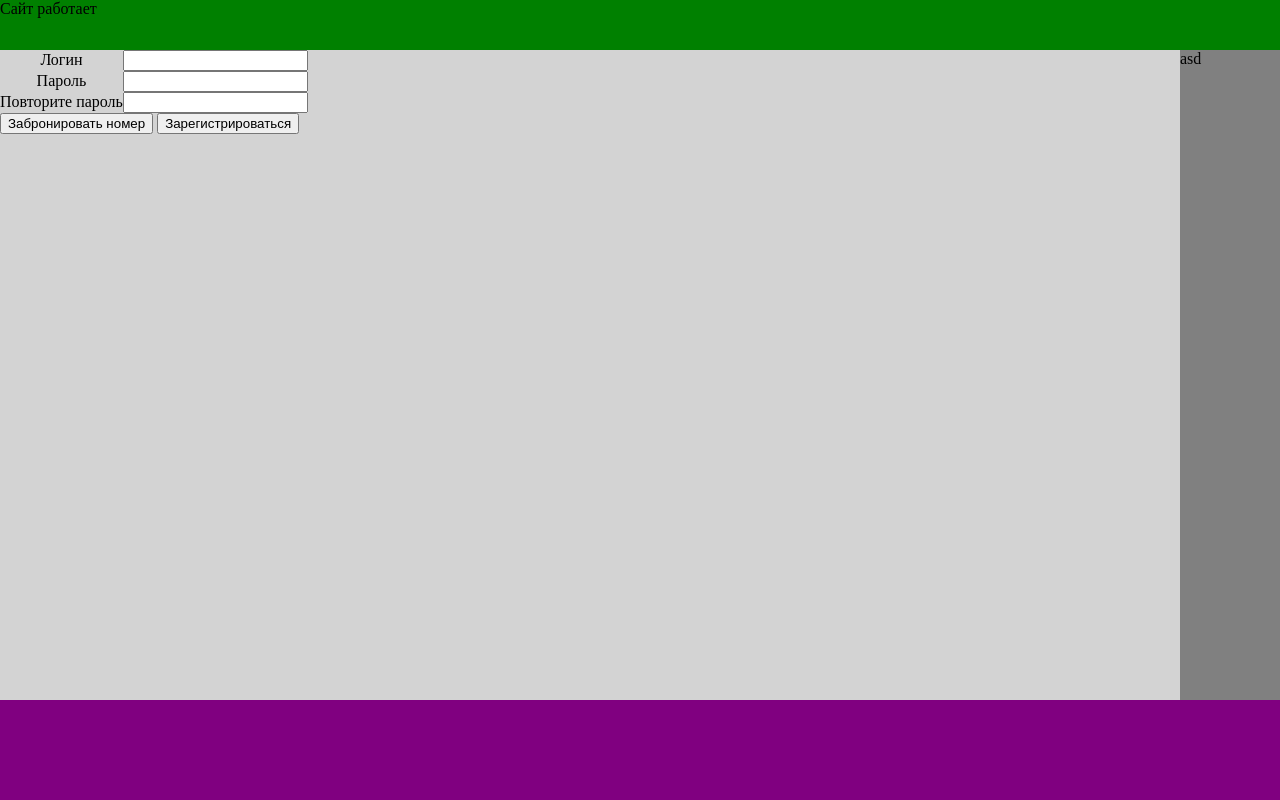
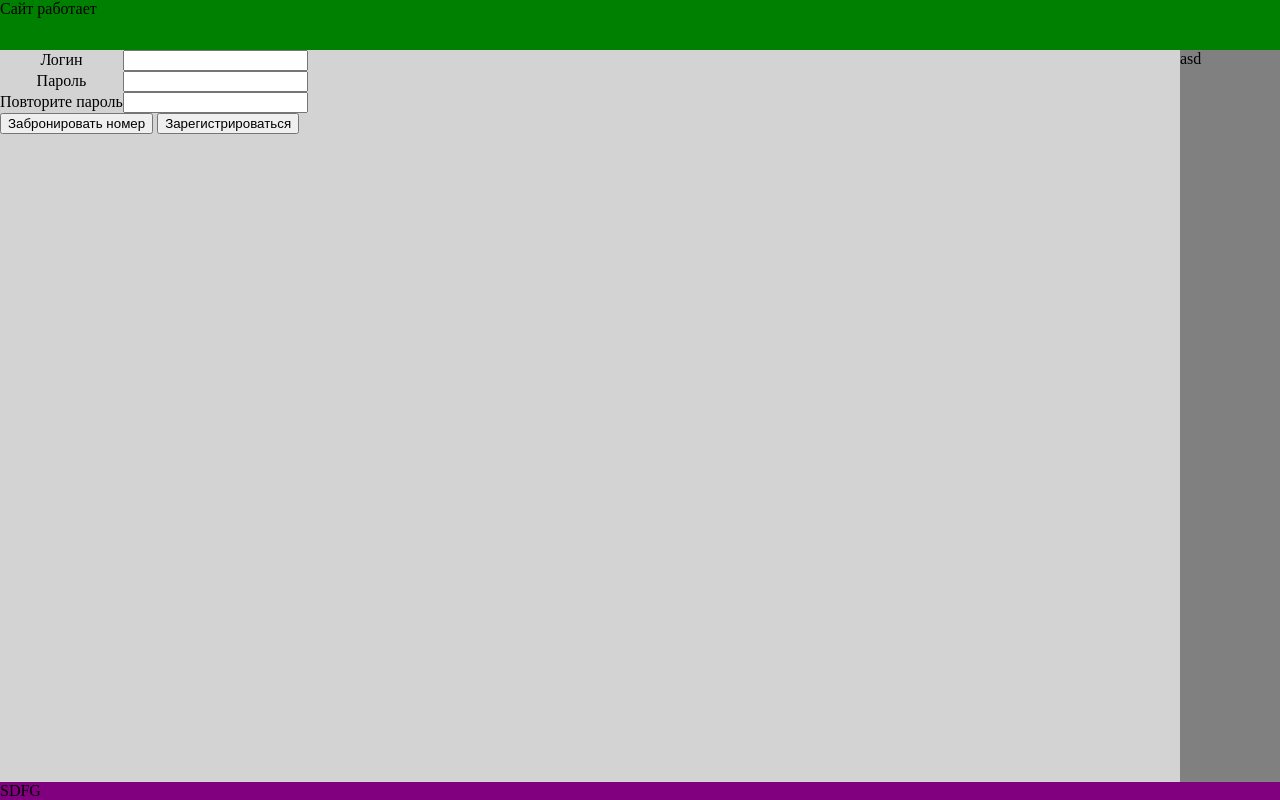
Before and after one commit to emberati/hotel, a Flask app: page / in a window 1280 px wide. Run offline with Flask 3, Linux system fonts and the light colour scheme.

Commit message:
Шаблон HolyGrail немного переработан

```diff
--- a/app/static/styles/holy_grail.css
+++ b/app/static/styles/holy_grail.css
@@ -2,23 +2,21 @@ body, html {
     height: 100%;
 }
 
-.hg-page-outer {
+.hg-page-wrapper {
     display: flex;
     flex-direction: column;
 }
 
-.hg-page-inner {
+.hg-page-outer {
    display: grid;
    grid-template-rows: min-content;
    flex: 1 0 auto;
-   background-color: var(--page-layer-1);
 }
 
-.page {
+.hg-page-inner {
     display: flex;
     flex-direction: row;
     justify-content: space-between;
-    row-gap: 50px;
 
     height: 100%;
 }
@@ -39,6 +37,5 @@ header {
 }
 
 footer {
-    height: 100px;
     background-color: purple;
 }
--- a/app/templates/index.html
+++ b/app/templates/index.html
@@ -4,11 +4,10 @@
         <link rel="stylesheet" href="{{url_for('static', filename='styles/base.css')}}">
         {% block head %}{% endblock %}
     </head>
-    <body class="hg-page-outer">
-        <div class="hg-page-inner">
+    <body class="hg-page-wrapper">
+        <div class="hg-page-outer">
             <header>Сайт работает</header>
-            <main>
-                <div class="page">
+            <main class="hg-page-inner">
                     <form action="" method="POST">
                         {{ form.csrf_token() }}
                         {{ form.user }}
@@ -21,9 +20,9 @@
                     <aside>
                         asd
                     </aside>
-                </div>
             </main>
+
         </div>
-        <footer></footer>
+        <footer>SDFG</footer>
     </body>
 </html>
```
